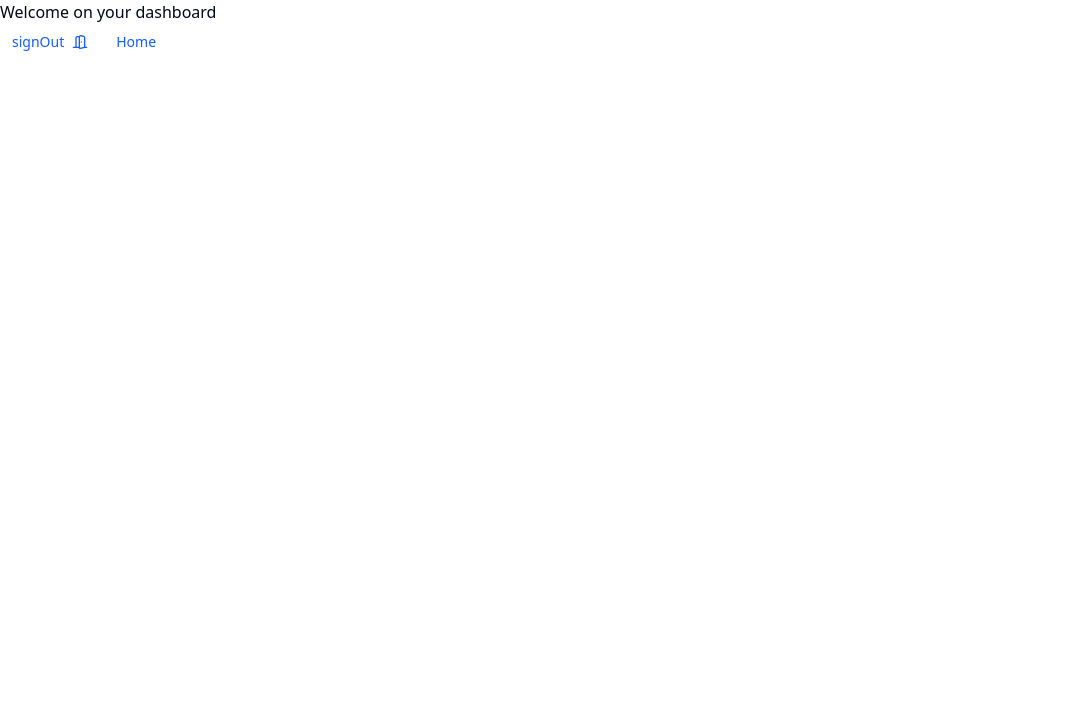
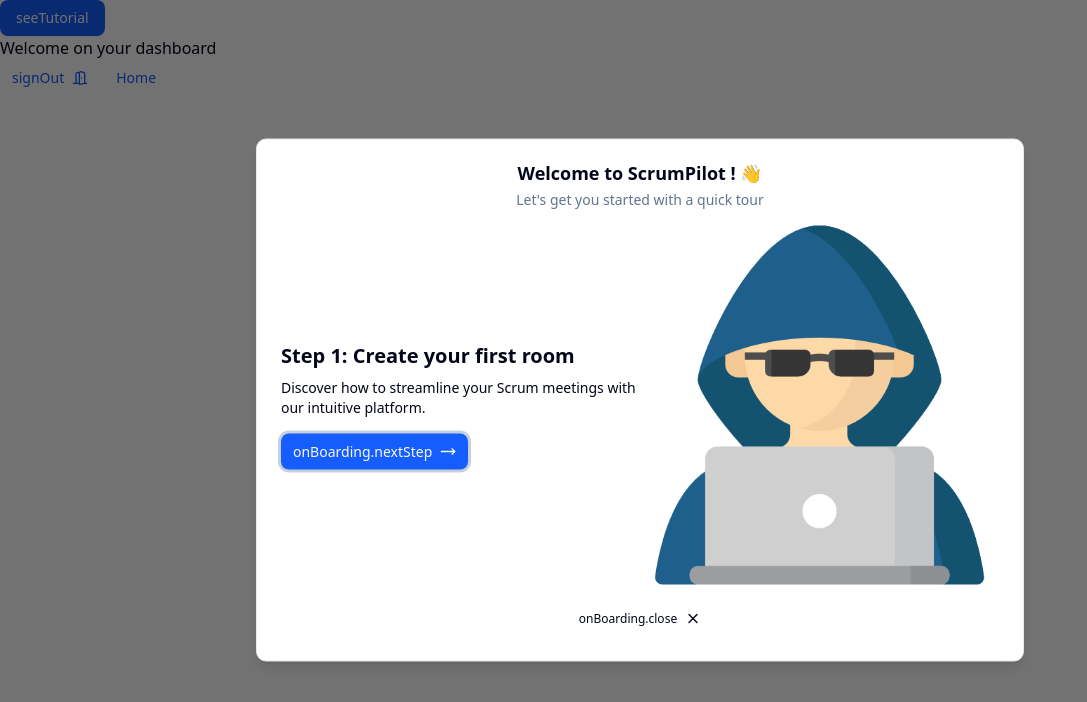
Before and after one commit to npier97/ScrumPilot, a React (Vite) app: page /dashboard in a window 1280 px wide. Shown: the top 702 px of the page, without its empty margins (0-1087 px from the left). Built offline with nearby package versions, Linux system fonts and the light colour scheme; no server answers; sample sign-in values are in the browser's storage.

Commit message:
feat: create onboarding ui

```diff
--- /dev/null
+++ b/src/components/Dashboard/OnBoarding.tsx
@@ -0,0 +1,103 @@
+import {
+  Dialog,
+  DialogContent,
+  DialogDescription,
+  DialogHeader,
+  DialogTitle,
+  DialogTrigger,
+  DialogOverlay,
+  DialogClose,
+  DialogFooter
+} from '@/components/ui/dialog';
+import { useEffect, useState } from 'react';
+import { useTranslation } from 'react-i18next';
+import { Button } from '../ui/button';
+import { X, StepBack } from 'lucide-react';
+import OnBoardingStep from './OnBoardingStep';
+import { NumericActionProps } from '@/types/Dashboard';
+import { onBoardingMessages } from '@/ressources/datas/onBoardingMessages';
+
+const OnBoarding = () => {
+  const [isOpen, setIsOpen] = useState(false);
+  const [hasSeenOnboarding, setHasSeenOnboarding] = useState(false);
+  const { t } = useTranslation();
+  const [index, setIndex] = useState(0);
+
+  useEffect(() => {
+    if (!hasSeenOnboarding) {
+      setTimeout(() => setIsOpen(true), 1000);
+      setHasSeenOnboarding(true);
+    }
+  }, [hasSeenOnboarding, isOpen, index]);
+
+  const switchStepValue = (action: NumericActionProps) => {
+    switch (action) {
+      case 'increment':
+        if (index >= 0) {
+          setIndex((val) => (val += 1));
+        }
+        break;
+      case 'decrement':
+        if (index > 0) {
+          setIndex((val) => (val -= 1));
+        }
+        break;
+    }
+  };
+
+  return (
+    <Dialog open={isOpen}>
+      <DialogOverlay className='bg-black/10' />
+
+      <DialogTrigger asChild>
+        <Button onClick={() => setIsOpen(true)}>{t('seeTutorial')}</Button>
+      </DialogTrigger>
+
+      <DialogContent className='duration-700 ease-out w-full lg:max-w-[60%]! '>
+        <DialogHeader className=''>
+          <DialogTitle className='text-center'>
+            {t('onBoarding.title')}
+          </DialogTitle>
+          <DialogDescription className='text-center'>
+            {t('onBoarding.description')}
+          </DialogDescription>
+        </DialogHeader>
+
+        <OnBoardingStep
+          incrementCurrentStepIndex={() => switchStepValue('increment')}
+          messages={onBoardingMessages[index]}
+          isLastStep={index === onBoardingMessages.length - 1}
+          closeProcess={() => setIsOpen(false)}
+          resetProcess={() => setIndex(0)}
+        />
+
+        <DialogFooter className='relative'>
+          {index > 0 && (
+            <Button
+              onClick={() => switchStepValue('decrement')}
+              className='text-xs text-primary absolute bottom-0 left-0'
+              variant='ghost'
+            >
+              <StepBack />
+              {t('onBoarding.stepBack')}
+            </Button>
+          )}
+          <DialogClose
+            onClick={() => setIsOpen(false)}
+            asChild
+            className='mx-auto text-xs'
+          >
+            {index < onBoardingMessages.length - 1 && (
+              <Button variant='ghost'>
+                {t('onBoarding.close')}
+                <X />
+              </Button>
+            )}
+          </DialogClose>
+        </DialogFooter>
+      </DialogContent>
+    </Dialog>
+  );
+};
+
+export default OnBoarding;
--- /dev/null
+++ b/src/components/Dashboard/OnBoardingStep.tsx
@@ -0,0 +1,45 @@
+import { MoveRight } from 'lucide-react';
+import { useTranslation } from 'react-i18next';
+import { Button } from '../ui/button';
+import { OnBoardingStepPropTypes } from '@/types/Dashboard';
+import { useEffect } from 'react';
+
+const OnBoardingStep = ({
+  incrementCurrentStepIndex,
+  messages,
+  isLastStep,
+  closeProcess,
+  resetProcess
+}: OnBoardingStepPropTypes) => {
+  const { t } = useTranslation();
+
+  useEffect(() => {
+    return resetProcess;
+  }, []);
+
+  if (!messages) return;
+
+  return (
+    <div className='w-full flex h-full'>
+      <div className='basis-full w-full flex flex-col justify-center items-start space-y-4'>
+        <div className='flex flex-col space-y-2'>
+          <h3 className='font-bold text-xl'>{t(messages.stepTitle)}</h3>
+          <p className='text-sm'>{t(messages.stepDescription)}</p>
+        </div>
+        {!isLastStep ? (
+          <Button onClick={incrementCurrentStepIndex} className=''>
+            {t('onBoarding.nextStep')}
+            <MoveRight />
+          </Button>
+        ) : (
+          <Button onClick={closeProcess}>{t('onBoarding.finish')}</Button>
+        )}
+      </div>
+      <div className='flex basis-full rounded'>
+        <img className='w-full h-full' src={messages.stepShowcase} alt='' />
+      </div>
+    </div>
+  );
+};
+
+export default OnBoardingStep;
--- a/src/components/Dashboard/index.tsx
+++ b/src/components/Dashboard/index.tsx
@@ -4,6 +4,7 @@
 import { DoorOpenIcon } from 'lucide-react';
 import { useEffect } from 'react';
 import { useNavigate } from '@tanstack/react-router';
+import OnBoarding from './OnBoarding';
 
 const Dashboard = () => {
   const { signOutUser, isAuthenticated } = useAuth();
@@ -18,6 +19,7 @@
   // TODO: implem dashboard UI
   return (
     <>
+      <OnBoarding />
       <h1>Welcome on your dashboard</h1>
       <Button onClick={() => signOutUser()} variant='link'>
         {' '}
--- a/src/index.css
+++ b/src/index.css
@@ -36,6 +36,11 @@
   --sidebar-accent-foreground: oklch(0.208 0.042 265.755);
   --sidebar-border: oklch(0.929 0.013 255.508);
   --sidebar-ring: oklch(0.704 0.04 256.788);
+  --sidebar-ring: oklch(0.704 0.04 256.788);
+  --animate-duration: 1s;
+  --animate-delay: 1s;
+  --animate-timing: ease-in-out;
+  --animate-iteration: infinite;
 }
 
 .dark {
--- /dev/null
+++ b/src/ressources/datas/onBoardingMessages.ts
@@ -0,0 +1,40 @@
+import { OnBoardingMessage } from '@/types/Dashboard';
+import hackerImage from '../../../public/hacker.png';
+
+const showCases = [
+  hackerImage,
+  hackerImage,
+  hackerImage,
+  hackerImage,
+  hackerImage
+];
+
+const onBoardingMessages: OnBoardingMessage[] = [
+  {
+    stepTitle: 'onBoarding.step1.title',
+    stepDescription: 'onBoarding.step1.description',
+    stepShowcase: showCases[0]
+  },
+  {
+    stepTitle: 'onBoarding.step2.title',
+    stepDescription: 'onBoarding.step2.description',
+    stepShowcase: showCases[1]
+  },
+  {
+    stepTitle: 'onBoarding.step3.title',
+    stepDescription: 'onBoarding.step3.description',
+    stepShowcase: showCases[2]
+  },
+  {
+    stepTitle: 'onBoarding.step4.title',
+    stepDescription: 'onBoarding.step4.description',
+    stepShowcase: showCases[3]
+  },
+  {
+    stepTitle: 'onBoarding.step5.title',
+    stepDescription: 'onBoarding.step5.description',
+    stepShowcase: showCases[4]
+  }
+];
+
+export { onBoardingMessages };
--- /dev/null
+++ b/src/types/Dashboard.ts
@@ -0,0 +1,15 @@
+export type NumericActionProps = 'increment' | 'decrement';
+
+export type OnBoardingMessage = {
+  stepTitle: string;
+  stepDescription: string;
+  stepShowcase: string;
+};
+
+export interface OnBoardingStepPropTypes {
+  isLastStep: boolean;
+  messages: OnBoardingMessage;
+  incrementCurrentStepIndex: () => void;
+  closeProcess: () => void;
+  resetProcess: () => void;
+}
--- a/src/utils/i18n/locales/en/en.json
+++ b/src/utils/i18n/locales/en/en.json
@@ -86,5 +86,29 @@
     "users": {
       "estimate": "Average estimate"
     }
+  },
+  "onBoarding": {
+    "title": "Welcome to ScrumPilot ! 👋",
+    "description": "Let's get you started with a quick tour",
+    "step1": {
+      "title": "Step 1: Create your first room",
+      "description": "Discover how to streamline your Scrum meetings with our intuitive platform."
+    },
+    "step2": {
+      "title": "Room Creation",
+      "description": "Create a new room to start your Scrum meeting in just a few clicks."
+    },
+    "step3": {
+      "title": "Member Invitation",
+      "description": "Easily invite your team members to join the room."
+    },
+    "step4": {
+      "title": "Meeting Management",
+      "description": "Track time, manage speaking turns, and ensure everyone participates."
+    },
+    "step5": {
+      "title": "Progress Tracking",
+      "description": "Visualize and track your team's progress in real-time."
+    }
   }
 }
--- a/src/utils/i18n/locales/fr/fr.json
+++ b/src/utils/i18n/locales/fr/fr.json
@@ -86,5 +86,27 @@
     "users": {
       "estimate": "Estimation moyenne"
     }
+  },
+  "onBoarding": {
+    "step1": {
+      "title": "Bienvenue sur ScrumPilot",
+      "description": "Découvrez comment rationaliser vos réunions Scrum avec notre plateforme intuitive."
+    },
+    "step2": {
+      "title": "Création de salle",
+      "description": "Créez une nouvelle salle pour commencer votre réunion Scrum en quelques clics."
+    },
+    "step3": {
+      "title": "Invitation des membres",
+      "description": "Invitez facilement les membres de votre équipe à rejoindre la salle."
+    },
+    "step4": {
+      "title": "Gestion des réunions",
+      "description": "Suivez le temps, gérez les tours de parole et assurez-vous que tout le monde participe."
+    },
+    "step5": {
+      "title": "Suivi des progrès",
+      "description": "Visualisez et suivez les progrès de votre équipe en temps réel."
+    }
   }
 }
```
